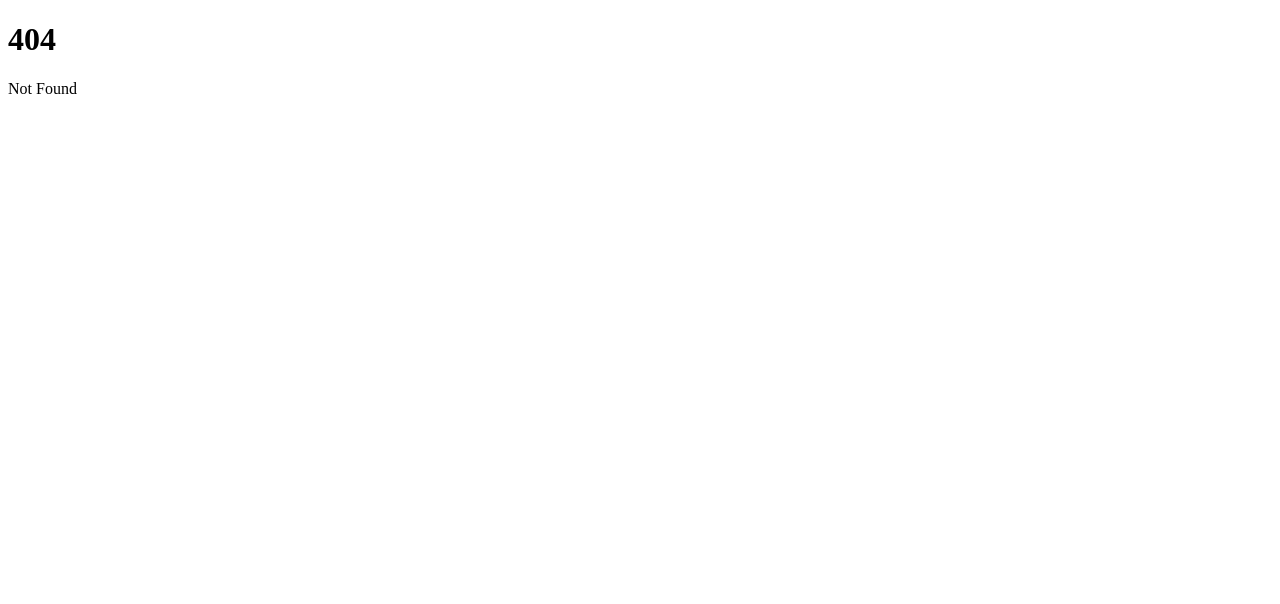
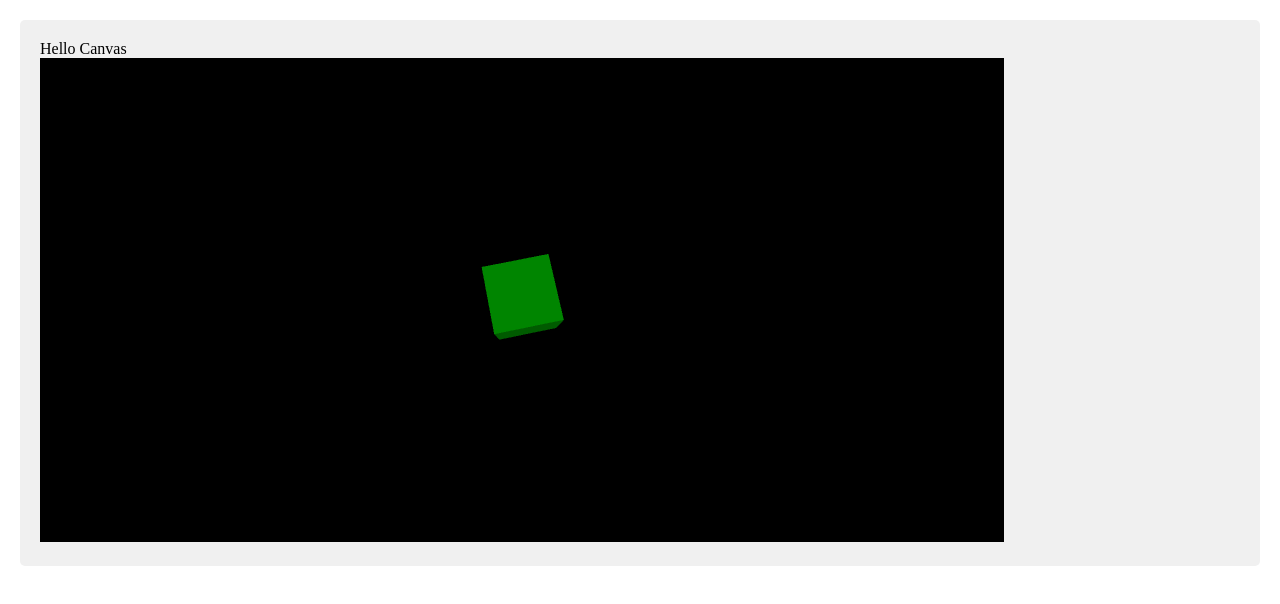
Before and after one commit to CADmium-Co/CADmium, a SvelteKit app: page /cadmium in a window 1280 px wide. Before the commit this address had no page. Shown: the top 604 px of the page. Built offline with nearby package versions, Linux system fonts and the light colour scheme.

Commit message:
Separate / from /cadmium, add three.js

```diff
--- a/package.json
+++ b/package.json
@@ -25,5 +25,8 @@
 		"vite": "^4.4.2",
 		"vitest": "^0.32.2"
 	},
-	"type": "module"
+	"type": "module",
+	"dependencies": {
+		"three": "^0.156.0"
+	}
 }
--- a/src/app.html
+++ b/src/app.html
@@ -1,12 +1,15 @@
 <!DOCTYPE html>
 <html lang="en">
+
 <head>
 	<meta charset="utf-8" />
 	<link rel="icon" href="%sveltekit.assets%/favicon.png" />
 	<meta name="viewport" content="width=device-width" />
 	%sveltekit.head%
 </head>
-	<body data-sveltekit-preload-data="hover">
+
+<body data-sveltekit-preload-data="hover" style="margin:0px;">
 	<div style="display: contents">%sveltekit.body%</div>
 </body>
+
 </html>
--- /dev/null
+++ b/src/lib/scene.js
@@ -0,0 +1,56 @@
+// place files you want to import through the `$lib` alias in this folder.
+import * as THREE from 'three';
+
+export const createScene = (el) => {
+    const scene = new THREE.Scene();
+
+    const { width, height } = el.getBoundingClientRect();
+    const camera = new THREE.PerspectiveCamera(75, width / height, 0.1, 1000);
+
+    camera.position.z = 5;
+
+    const geometry = new THREE.BoxGeometry();
+
+    const material = new THREE.MeshStandardMaterial({
+        color: 0x00ff00,
+        metalness: 0.13
+    });
+
+    const cube = new THREE.Mesh(geometry, material);
+    scene.add(cube);
+
+    const directionalLight = new THREE.DirectionalLight(0x9090aa);
+    directionalLight.position.set(-10, 10, -10).normalize();
+    scene.add(directionalLight);
+
+    const hemisphereLight = new THREE.HemisphereLight(0xffffff, 0x444444);
+    hemisphereLight.position.set(1, 1, 1);
+    scene.add(hemisphereLight);
+
+    let renderer;
+
+    const animate = () => {
+        requestAnimationFrame(animate);
+        cube.rotation.x += 0.01;
+        cube.rotation.y += 0.01;
+        renderer.render(scene, camera);
+    };
+
+    const resize = () => {
+        const { width, height } = el.getBoundingClientRect();
+        renderer.setSize(width, height);
+        camera.aspect = width / height;
+        camera.updateProjectionMatrix();
+    };
+
+    const getStarted = (el) => {
+        renderer = new THREE.WebGLRenderer({ antialias: true, canvas: el });
+        resize();
+        animate();
+    };
+
+    window.addEventListener('resize', resize);
+
+    getStarted(el);
+    console.log("Created scene!");
+}
--- a/src/routes/+page.svelte
+++ b/src/routes/+page.svelte
@@ -1,2 +1,21 @@
-<h1>Welcome to SvelteKit</h1>
-<p>Visit <a href="https://kit.svelte.dev">kit.svelte.dev</a> to read the documentation</p>
+<div class="main">
+	<h1>CADmium</h1>
+	<p>
+		CADmium is an experimental CAD program that runs entirely in the browser. It is similar to
+		Onshape in that there is no software to install, but similar to FreeCAD in that it is entirely
+		open source.
+	</p>
+	<p>
+		You can try it out <a href="/cadmium">here</a> or check out the source code
+		<a href="https://github.com/mattferraro/cadmium">here!</a>
+	</p>
+</div>
+
+<style>
+	.main {
+		background-color: #f0f0f0;
+		padding: 20px;
+		margin: 20px;
+		border-radius: 5px;
+	}
+</style>
--- /dev/null
+++ b/src/routes/cadmium/+page.svelte
@@ -0,0 +1,31 @@
+<script>
+	import { onMount } from 'svelte';
+	import { browser } from '$app/environment';
+	import { createScene } from '$lib/scene.js';
+
+	let el;
+	if (browser) {
+		onMount(() => {
+			createScene(el);
+		});
+	}
+</script>
+
+<div class="main">
+	<div>Hello Canvas</div>
+	<canvas bind:this={el} />
+</div>
+
+<style>
+	canvas {
+		width: 80%;
+		height: 80%;
+		border: 1px solid black;
+	}
+	.main {
+		background-color: #f0f0f0;
+		padding: 20px;
+		margin: 20px;
+		border-radius: 5px;
+	}
+</style>
```
Also changed, not shown: 1 other file (tests, documents, lock files or other folders). Lines whose indentation alone changed are shown as unchanged.
